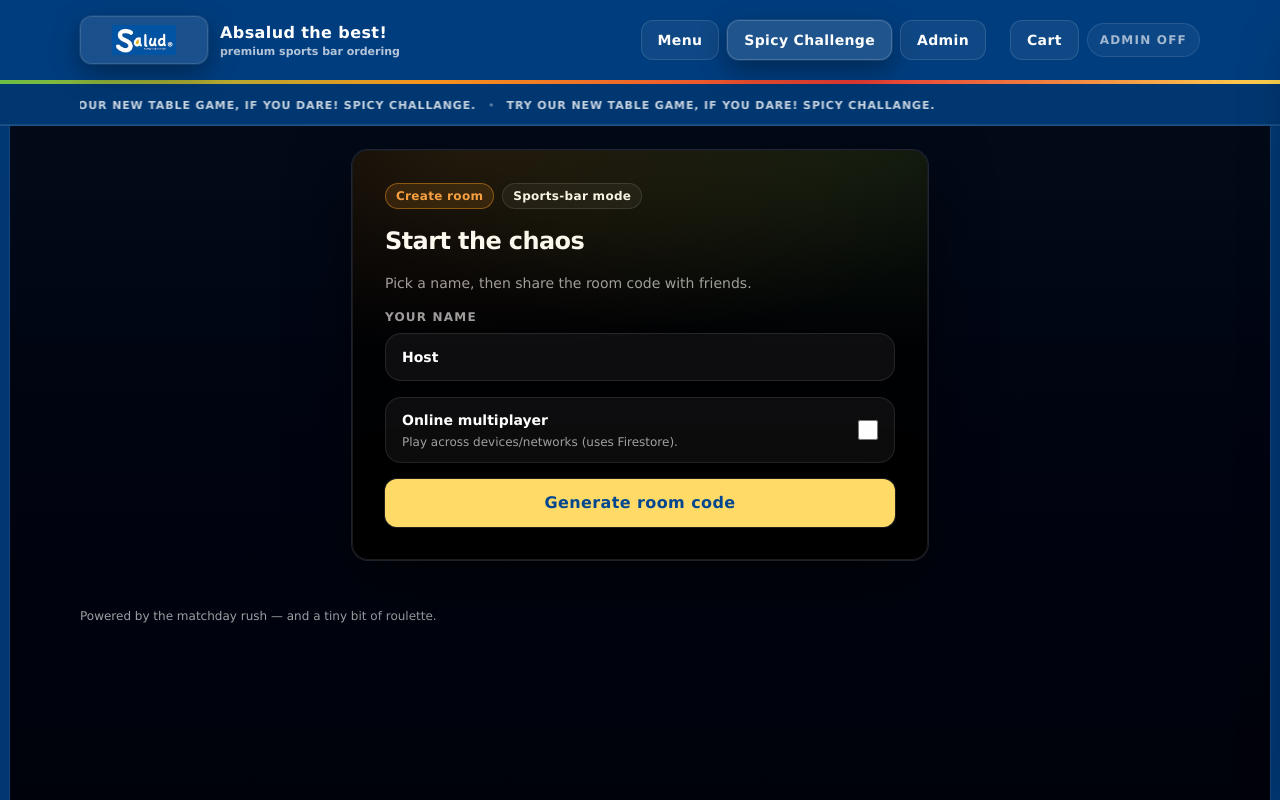
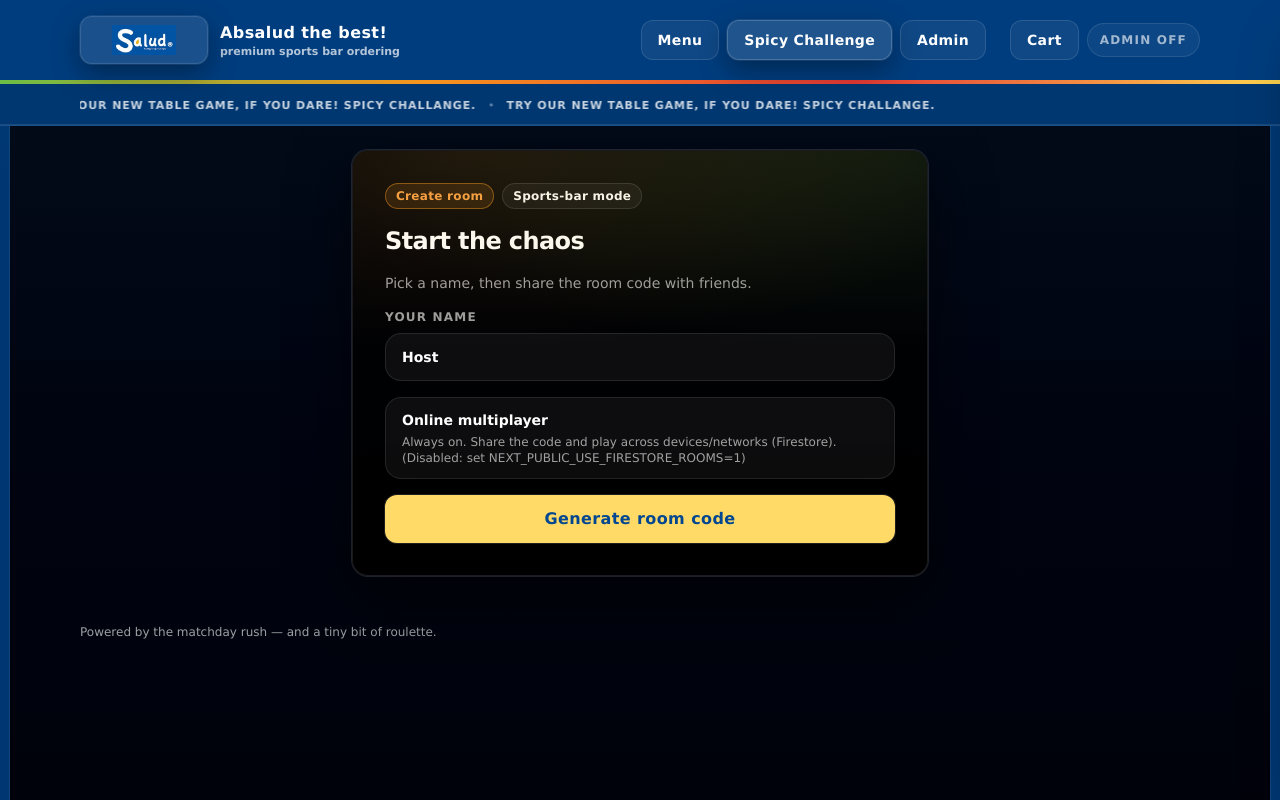
Before and after one commit to elinhill-dotcom/glitch-roulette, a Next.js app: page /game/create in a window 1280 px wide. Built offline with nearby package versions, Linux system fonts and the light colour scheme.

Commit message:
fix multiplayer route

```diff
--- a/app/game/create/page.tsx
+++ b/app/game/create/page.tsx
@@ -6,11 +6,12 @@ import { Badge } from "../../components/ui/Badge";
 import { Button } from "../../components/ui/Button";
 import { NeonCard } from "../../components/ui/NeonCard";
 import { randomRoomCode } from "../../lib/game";
+import { onlineMultiplayerDisabledReason } from "../../lib/multiplayerEnv";
 
 export default function CreateRoomPage() {
   const router = useRouter();
   const [name, setName] = React.useState("Host");
-  const [online, setOnline] = React.useState(false);
+  const disabledReason = onlineMultiplayerDisabledReason();
 
   return (
     <div className="mx-auto w-full max-w-xl">
@@ -40,28 +41,20 @@ export default function CreateRoomPage() {
             />
           </label>
 
-          <label className="flex items-center justify-between gap-3 rounded-2xl border border-white/10 bg-white/5 px-4 py-3">
-            <div className="min-w-0">
-              <div className="text-sm font-black">Online multiplayer</div>
-              <div className="mt-1 text-xs text-[var(--muted)]">
-                Play across devices/networks (uses Firestore).
-              </div>
+          <div className="rounded-2xl border border-white/10 bg-white/5 px-4 py-3">
+            <div className="text-sm font-black">Online multiplayer</div>
+            <div className="mt-1 text-xs text-[var(--muted)]">
+              Always on. Share the code and play across devices/networks (Firestore).
+              {disabledReason ? ` (${disabledReason})` : ""}
             </div>
-            <input
-              type="checkbox"
-              checked={online}
-              onChange={(e) => setOnline(e.target.checked)}
-              className="h-5 w-5 accent-[var(--orange)]"
-              aria-label="Enable online multiplayer"
-            />
-          </label>
+          </div>
 
           <Button
             size="lg"
             onClick={() => {
               const code = randomRoomCode();
               router.push(
-                `/game/room/${code}?name=${encodeURIComponent(name)}&host=1&mode=${online ? "online" : "local"}`,
+                `/game/room/${code}?name=${encodeURIComponent(name)}&host=1&mode=online`,
               );
             }}
           >
--- a/app/game/join/page.tsx
+++ b/app/game/join/page.tsx
@@ -5,13 +5,12 @@ import * as React from "react";
 import { Badge } from "../../components/ui/Badge";
 import { Button } from "../../components/ui/Button";
 import { NeonCard } from "../../components/ui/NeonCard";
-import { ONLINE_MULTIPLAYER_AVAILABLE, onlineMultiplayerDisabledReason } from "../../lib/multiplayerEnv";
+import { onlineMultiplayerDisabledReason } from "../../lib/multiplayerEnv";
 
 export default function JoinRoomPage() {
   const router = useRouter();
   const [code, setCode] = React.useState("");
   const [name, setName] = React.useState("Player");
-  const [online, setOnline] = React.useState(false);
   const disabledReason = onlineMultiplayerDisabledReason();
 
   const cleanCode = code.toUpperCase().replace(/[^A-Z0-9]/g, "").slice(0, 6);
@@ -58,29 +57,19 @@ export default function JoinRoomPage() {
             </label>
           </div>
 
-          <label className="flex items-center justify-between gap-3 rounded-2xl border border-white/10 bg-white/5 px-4 py-3">
-            <div className="min-w-0">
-              <div className="text-sm font-black">Online multiplayer</div>
-              <div className="mt-1 text-xs text-[var(--muted)]">
-                Join across devices/networks (uses Firestore).
-                {disabledReason ? ` (${disabledReason})` : ""}
-              </div>
+          <div className="rounded-2xl border border-white/10 bg-white/5 px-4 py-3">
+            <div className="text-sm font-black">Online multiplayer</div>
+            <div className="mt-1 text-xs text-[var(--muted)]">
+              Always on. Join across devices/networks (Firestore).
+              {disabledReason ? ` (${disabledReason})` : ""}
             </div>
-            <input
-              type="checkbox"
-              checked={online}
-              onChange={(e) => setOnline(e.target.checked)}
-              disabled={!ONLINE_MULTIPLAYER_AVAILABLE}
-              className="h-5 w-5 accent-[var(--green)]"
-              aria-label="Enable online multiplayer"
-            />
-          </label>
+          </div>
 
           <Button
             size="lg"
             onClick={() =>
               router.push(
-                `/game/room/${cleanCode}?name=${encodeURIComponent(name)}&mode=${online ? "online" : "local"}`,
+                `/game/room/${cleanCode}?name=${encodeURIComponent(name)}&mode=online`,
               )
             }
             disabled={cleanCode.length !== 6}
--- a/app/game/room/[code]/page.tsx
+++ b/app/game/room/[code]/page.tsx
@@ -18,7 +18,8 @@ export default function MultiplayerRoomPage() {
   const name = search.get("name") ?? "Player";
   const isHostHint = search.get("host") === "1";
   const modeParam = search.get("mode");
-  const mode = modeParam === "online" ? "online" : "local";
+  // Multiplayer-first: default to online unless explicitly forced to local.
+  const mode = modeParam === "local" ? "local" : "online";
 
   const room = useRoom(code, name, { isHostHint, mode });
   const game = room.game;
--- a/app/order/confirmation/[orderId]/page.tsx
+++ b/app/order/confirmation/[orderId]/page.tsx
@@ -113,7 +113,7 @@ export default function OrderConfirmationPage() {
                   onClick={async () => {
                     // Ensure the room exists in Firestore before sharing the code.
                     await ensureSpicyRoom({ code }).catch(() => {});
-                    router.push(`/game/room/${code}?name=${encodeURIComponent(hostName)}&host=1`);
+                    router.push(`/game/room/${code}?name=${encodeURIComponent(hostName)}&host=1&mode=online`);
                   }}
                 >
                   Open game room
```
